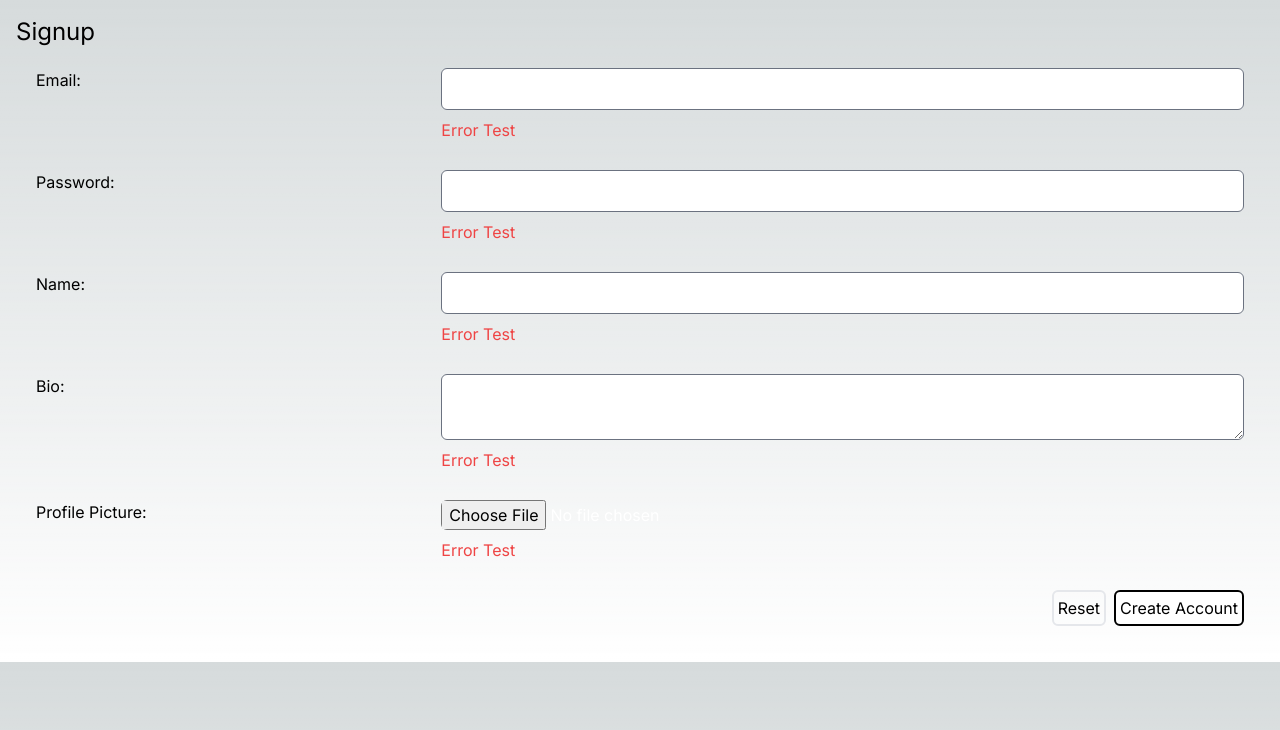
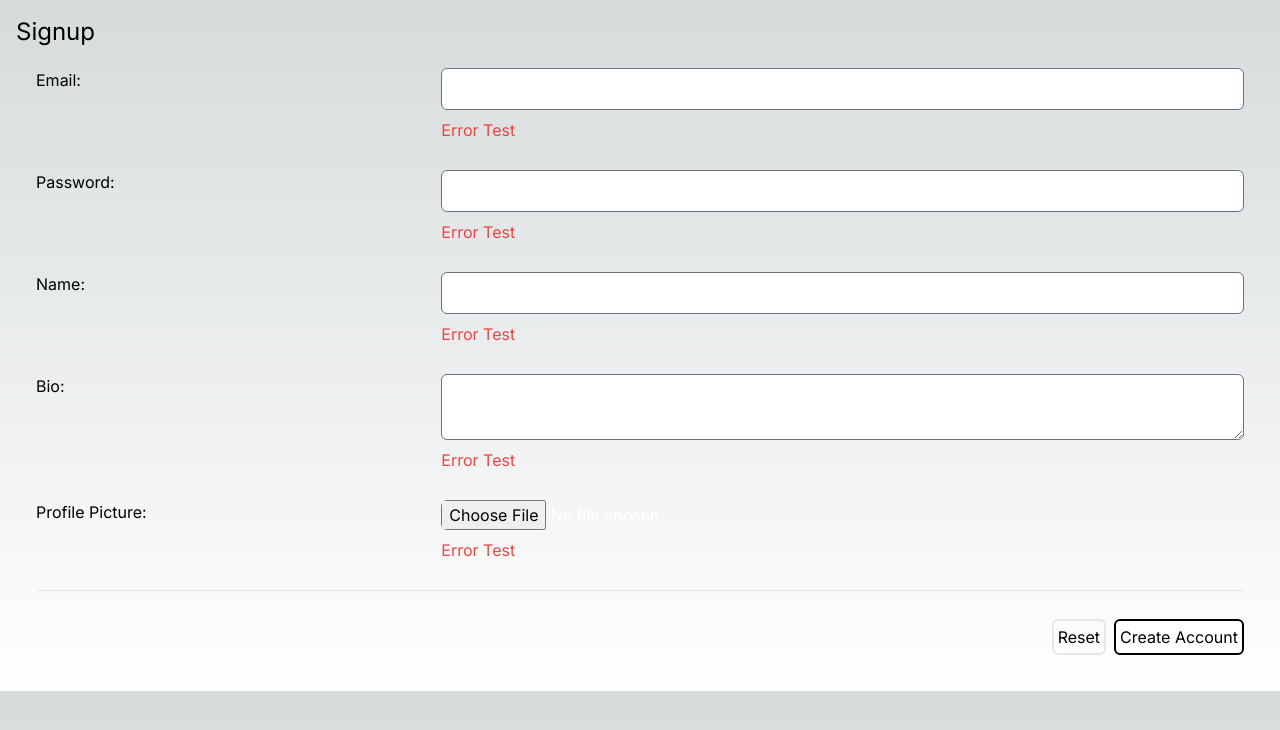
Before and after one commit to DanDaMan23/dating-site-next-js, a Next.js app: page /user/signup in a window 1280 px wide. Shown: the top 730 px of the page. Built offline with nearby package versions, Linux system fonts and the light colour scheme.

Commit message:
Added button area in the Form Grid

```diff
--- a/src/app/user/signup/page.tsx
+++ b/src/app/user/signup/page.tsx
@@ -10,6 +10,13 @@ import FormGrid, {
 } from "@/components/form-grid/form-grid.component"
 
 export default function Page() {
+  const formButtons = (
+    <div className='flex flex-col lg:flex-row lg:justify-end gap-2'>
+      <Button variant='secondary'>Reset</Button>
+      <Button variant='primary'>Create Account</Button>
+    </div>
+  )
+
   return (
     <main className='p-4'>
       <p className='text-2xl'>Signup</p>
@@ -18,6 +25,7 @@ export default function Page() {
         onSubmit={(event: React.FormEvent<HTMLFormElement>) => {
           event.preventDefault()
         }}
+        buttonsArea={formButtons}
       >
         <FormFieldGroup>
           <label htmlFor='email'>Email:</label>
@@ -68,11 +76,6 @@ export default function Page() {
             error={<FormError label='Error Test' />}
           />
         </FormFieldGroup>
-
-        <div className='flex justify-end gap-2'>
-          <Button variant='secondary'>Reset</Button>
-          <Button variant='primary'>Create Account</Button>
-        </div>
       </FormGrid>
     </main>
   )
--- a/src/components/form-grid/form-grid.component.tsx
+++ b/src/components/form-grid/form-grid.component.tsx
@@ -8,17 +8,24 @@ import {
   TextareaHTMLAttributes
 } from "react"
 
+interface FormGridProps extends FormHTMLAttributes<HTMLFormElement> {
+  buttonsArea?: ReactNode
+}
+
 export default function FormGrid({
   children,
   className,
+  buttonsArea = <></>,
   ...props
-}: FormHTMLAttributes<HTMLFormElement>) {
+}: FormGridProps) {
   return (
     <form
       className={`grid gap-7 p-5${className ? ` ${className}` : ""}`}
       {...props}
     >
       {children}
+      <hr />
+      {buttonsArea}
     </form>
   )
 }
```
